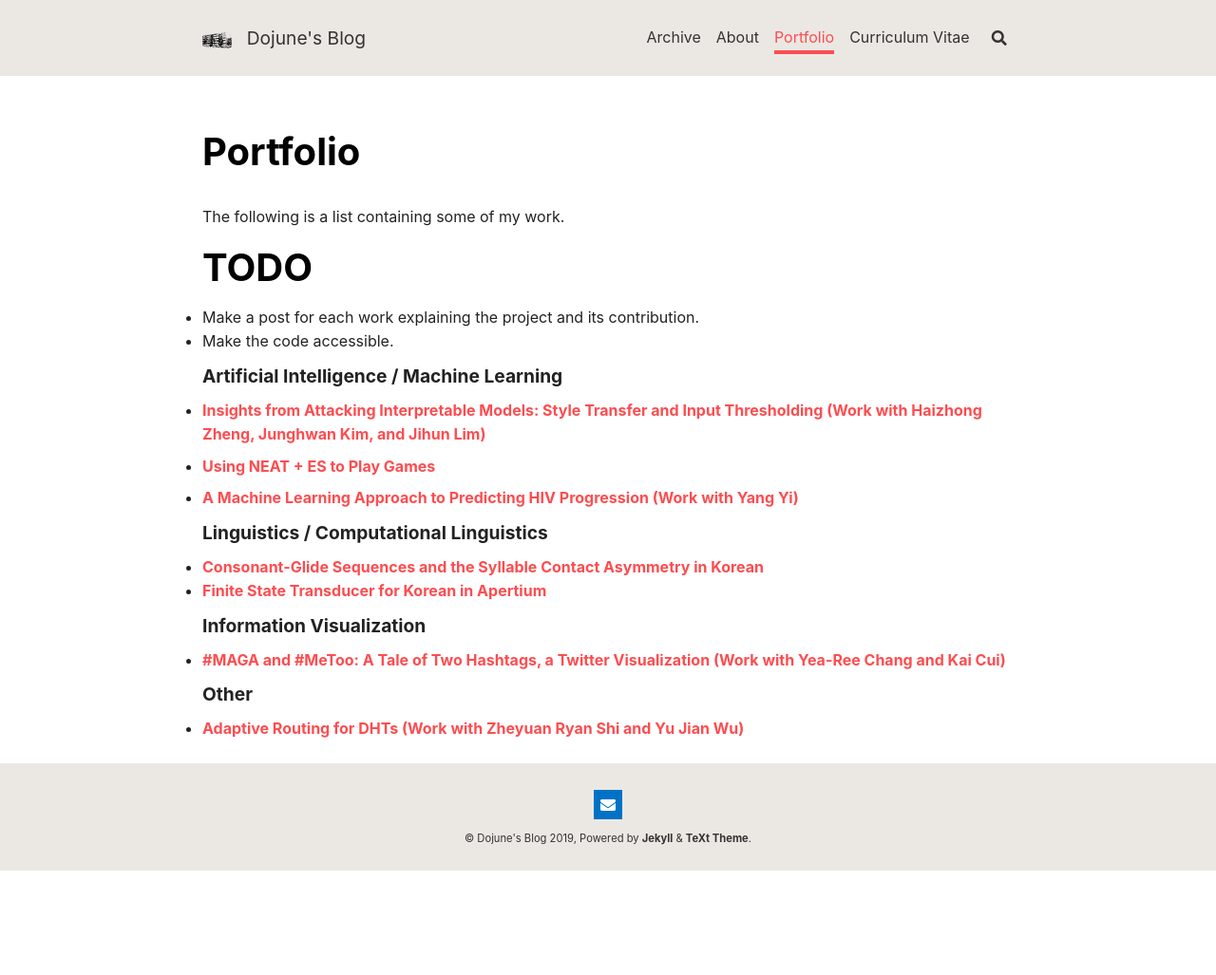
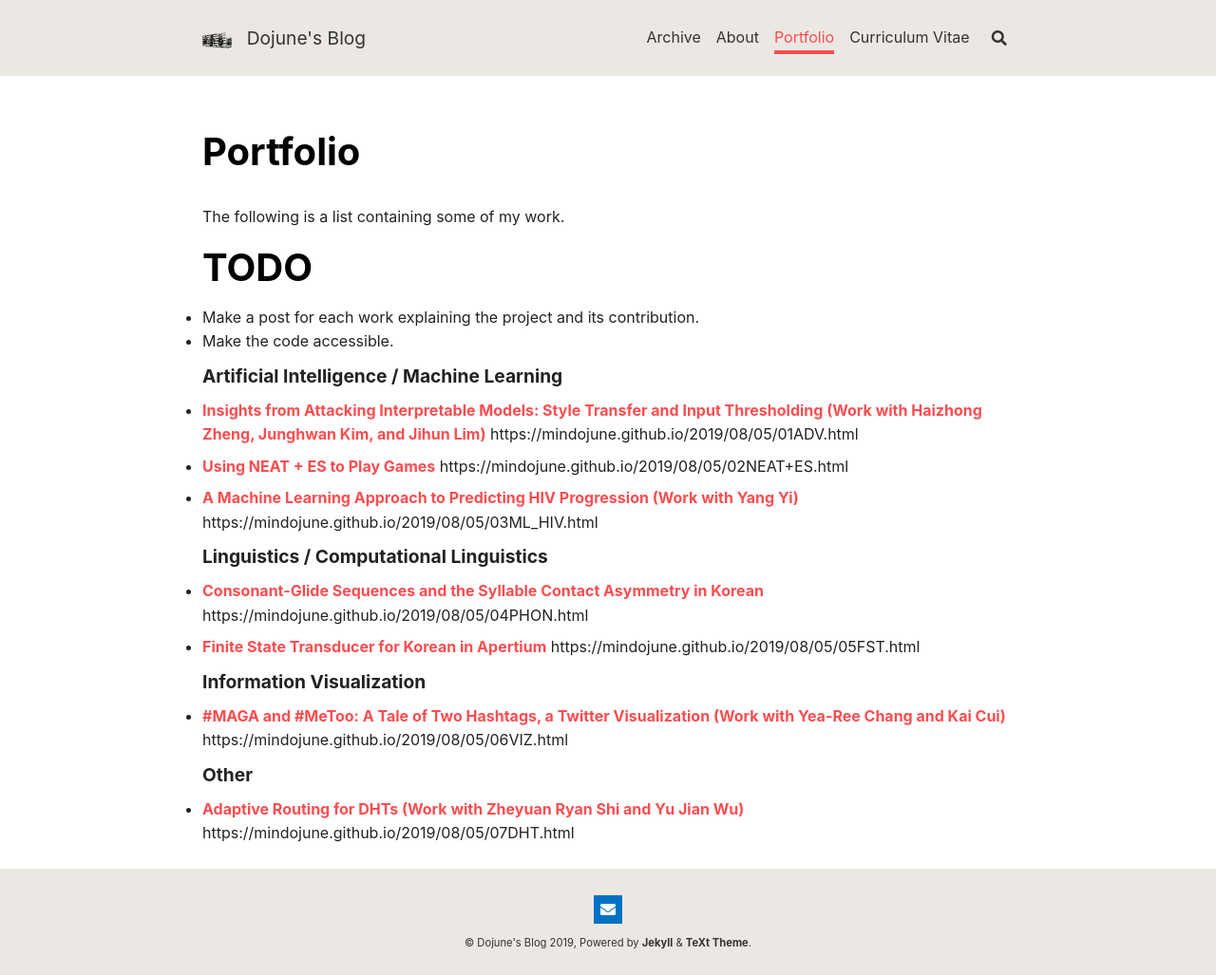
Before and after one commit to mindojune/mindojune.github.io, a Jekyll site: the page built from portfolio.md, in a window 1280 px wide. Shown: the whole page at 95% size. Built offline with Jekyll 4.4.1, drawn with Linux system fonts in a browser that asks for light colours; nearby versions of some CDN libraries; our own code applies the rules of GitHub Pages for plain Markdown files; before the commit the page ends 917 px from its top, so only the background shows below that; some of the changed lines change nothing that is shown.

Commit message:
Update portfolio.md

```diff
--- a/portfolio.md
+++ b/portfolio.md
@@ -11,23 +11,32 @@
 
 #### Artificial Intelligence / Machine Learning
 - [Insights from Attacking Interpretable Models: Style Transfer and Input Thresholding (Work with Haizhong Zheng, Junghwan Kim, and Jihun Lim)](https://github.com/mindojune/mindojune.github.io/blob/master/_data/eecs598_012_project.pdf)
+https://mindojune.github.io/2019/08/05/01ADV.html
 
 - [Using NEAT + ES to Play Games](https://github.com/mindojune/mindojune.github.io/blob/master/_data/cs81.pdf)
+https://mindojune.github.io/2019/08/05/02NEAT+ES.html
 
 - [A Machine Learning Approach to Predicting HIV Progression (Work with Yang Yi)](https://github.com/mindojune/mindojune.github.io/blob/master/_data/cs68.pdf)
+https://mindojune.github.io/2019/08/05/03ML_HIV.html
 
 
 #### Linguistics / Computational Linguistics
 - [Consonant-Glide Sequences and the Syllable Contact Asymmetry in Korean](https://github.com/mindojune/mindojune.github.io/blob/master/_data/ling85.pdf)
+https://mindojune.github.io/2019/08/05/04PHON.html
+
 - [Finite State Transducer for Korean in Apertium](https://github.com/mindojune/kor-transducer)
-
+https://mindojune.github.io/2019/08/05/05FST.html
 
 
 #### Information Visualization
 - [#MAGA and #MeToo: A Tale of Two Hashtags, a Twitter Visualization (Work with Yea-Ree Chang and Kai Cui)](https://cyearee.github.io/twitter_visualization/index.html)
+https://mindojune.github.io/2019/08/05/06VIZ.html
+
+
 
 #### Other
 -  [Adaptive Routing for DHTs (Work with Zheyuan Ryan Shi and Yu Jian Wu)](https://github.com/mindojune/mindojune.github.io/blob/master/_data/cs87_project.pdf)
+https://mindojune.github.io/2019/08/05/07DHT.html
 
 <!---
 Should I include every work that's appropriate in length and quality, without considering its relevance?
```
